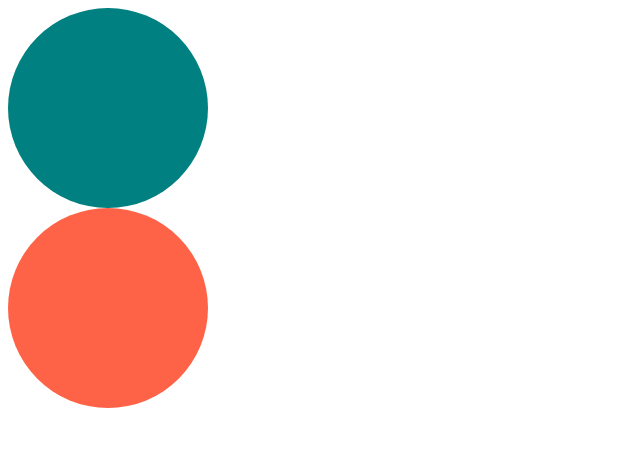
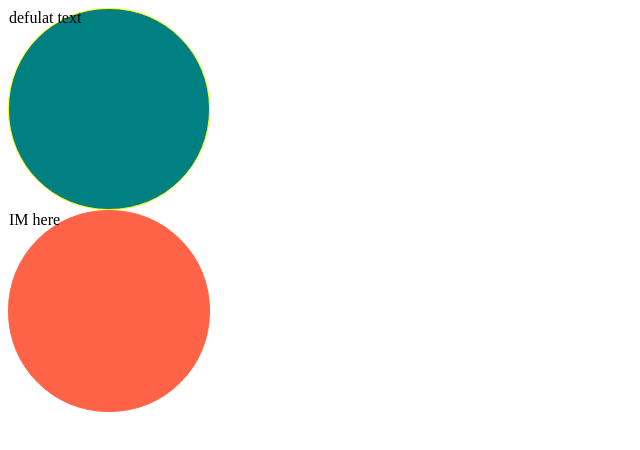
Before and after one commit to Park-min-hyoung/react-master-class, a React (Create React App) app: page / in a window 1280 px wide. Shown: the top 450 px of the page, without its empty margins (0-640 px from the left). Built offline with nearby package versions, Linux system fonts and the light colour scheme.

Commit message:
Optional Props

```diff
--- a/src/App.tsx
+++ b/src/App.tsx
@@ -3,8 +3,8 @@
 function App() {
   return (
     <div>
-      <Circle bgColor="teal" />
-      <Circle bgColor="tomato" />
+      <Circle borderColor="yellow" bgColor="teal" />
+      <Circle text="IM here" bgColor="tomato" />
     </div>
   );
 }
--- a/src/Circle.tsx
+++ b/src/Circle.tsx
@@ -3,6 +3,7 @@
 // props를 style-component로 보내기위해 만든 것
 interface ContainerProps {
   bgColor: string;
+  borderColor: string;
 }
 
 const Container = styled.div<ContainerProps>`
@@ -10,15 +11,22 @@
   height: 200px;
   background-color: ${(props) => props.bgColor};
   border-radius: 100px;
+  border: 1px solid ${(props) => props.borderColor};
 `;
 
 interface CircleProps {
   bgColor: string;
+  borderColor?: string;
+  text?: string;
 }
 
-function Circle({ bgColor }: CircleProps) {
+function Circle({ bgColor, borderColor, text = "defulat text" }: CircleProps) {
   // props을 style-component로 보내는 것
-  return <Container bgColor={bgColor}></Container>;
+  return (
+    <Container bgColor={bgColor} borderColor={borderColor ?? bgColor}>
+      {text}
+    </Container>
+  );
 }
 
 export default Circle;
```
